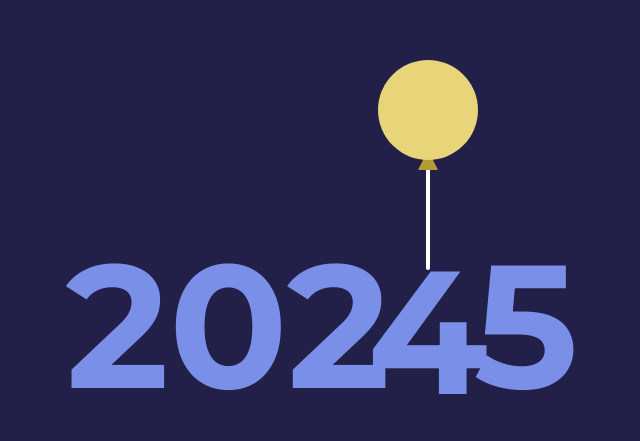
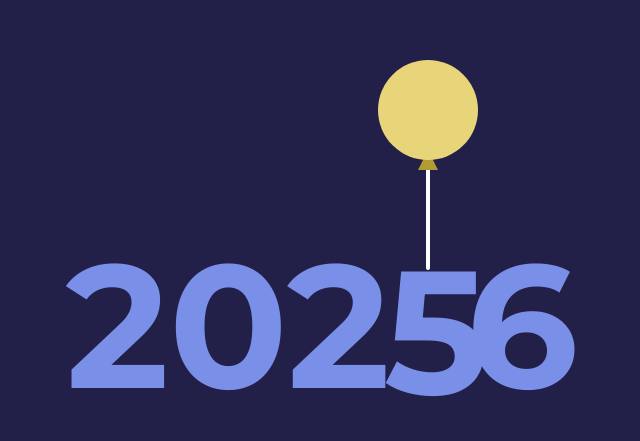
Before and after one commit to ybeydogan33/SevgiYilbasi, a plain HTML site: page index.html in a window 1280 px wide. Shown: the part 175-616 px from the top of the page, without its empty margins (362-1002 px from the left). Drawn offline with Linux system fonts and the light colour scheme.

Commit message:
Update index.html

```diff
--- a/index.html
+++ b/index.html
@@ -11,8 +11,8 @@
     <div class="feliz">Mutlu Yıllar</div>
 <div class="ano_novo">
   <span>202</span>
-  <span class="seis">4</span>
-  <span class="sete">5</span>
+  <span class="seis">5</span>
+  <span class="sete">6</span>
   <div class="balao"></div>
 </div>
 <div class="fogos">
```
